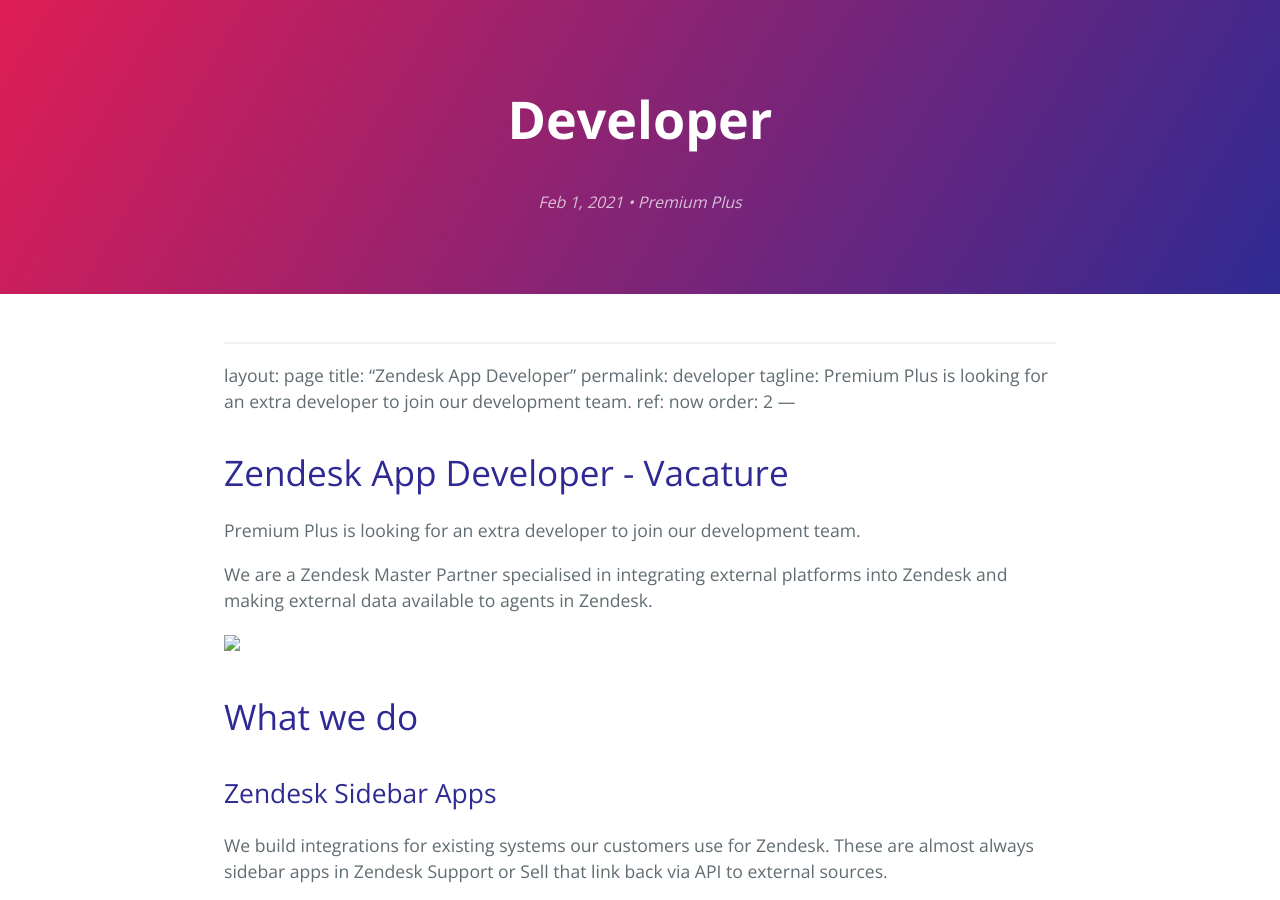
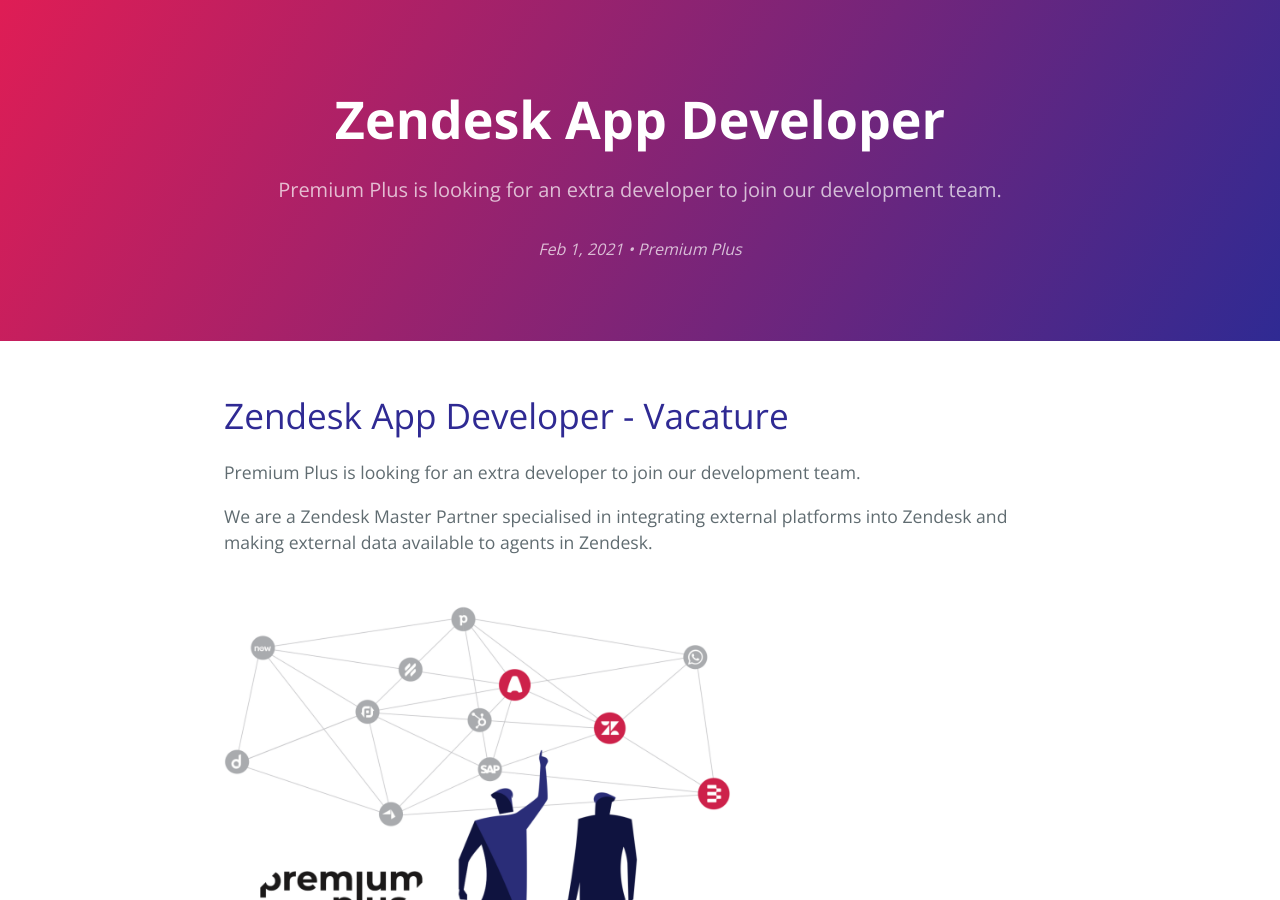
Before and after one commit to premium-plus-io/jobs, a Jekyll site: the page built from _posts/2021-02-01-developer.md, in a window 1280 px wide and 900 px high. Built offline with Jekyll 4.4.1, drawn with Linux system fonts in a browser that asks for light colours.

Commit message:
Update 2021-02-01-developer.md

```diff
--- a/_posts/2021-02-01-developer.md
+++ b/_posts/2021-02-01-developer.md
@@ -1,14 +1,8 @@
 ---
 layout: post
----
-
----
-layout: page
 title: "Zendesk App Developer"
-permalink: developer
+permalink: /developer
 tagline: Premium Plus is looking for an extra developer to join our development team.
-ref: now
-order: 2
 ---
 
 
```
